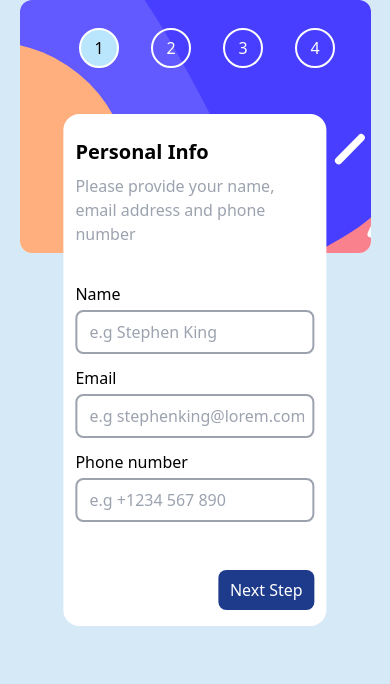
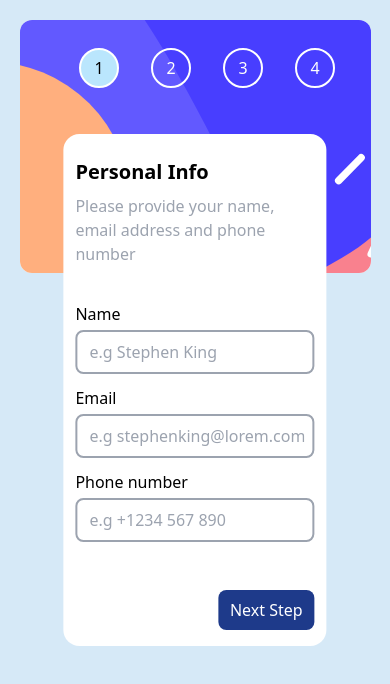
Before and after one commit to aman3113/Multi-step-form, a React (Create React App) app in the folder solution-form/: page / in a window 390 px wide. Shown: the top 684 px of the page. Built offline with nearby package versions, Linux system fonts and the light colour scheme.

Commit message:
fix: body padding in mobile view

```diff
--- a/solution-form/src/Components/AppLayout.js
+++ b/solution-form/src/Components/AppLayout.js
@@ -4,8 +4,9 @@ import SideBar from "./SideBar";
 const AppLayout = () => {
   const location = useLocation();
   const { pathname } = location;
+
   return (
-    <div className="lg:flex lg:p-6 h-full lg:w-[80%] w-[90%] rounded-xl bg-white relative">
+    <div className="lg:flex lg:p-6  h-full lg:w-[80%] w-[90%] rounded-xl bg-white relative">
       <SideBar path={pathname} />
       <div className="lg:static w-[75%] bg-white absolute top-[45%] left-[50%] translate-x-[-50%] lg:translate-x-0 rounded-2xl  lg:mb-0">
         <Outlet />
--- a/solution-form/src/index.css
+++ b/solution-form/src/index.css
@@ -28,6 +28,9 @@ body {
 }
 
 @media screen and (max-width: 1024px) {
+  body {
+    padding-top: 20px;
+  }
   .sideBar {
     background-image: url("./assets//images/bg-sidebar-mobile.svg");
   }
```
